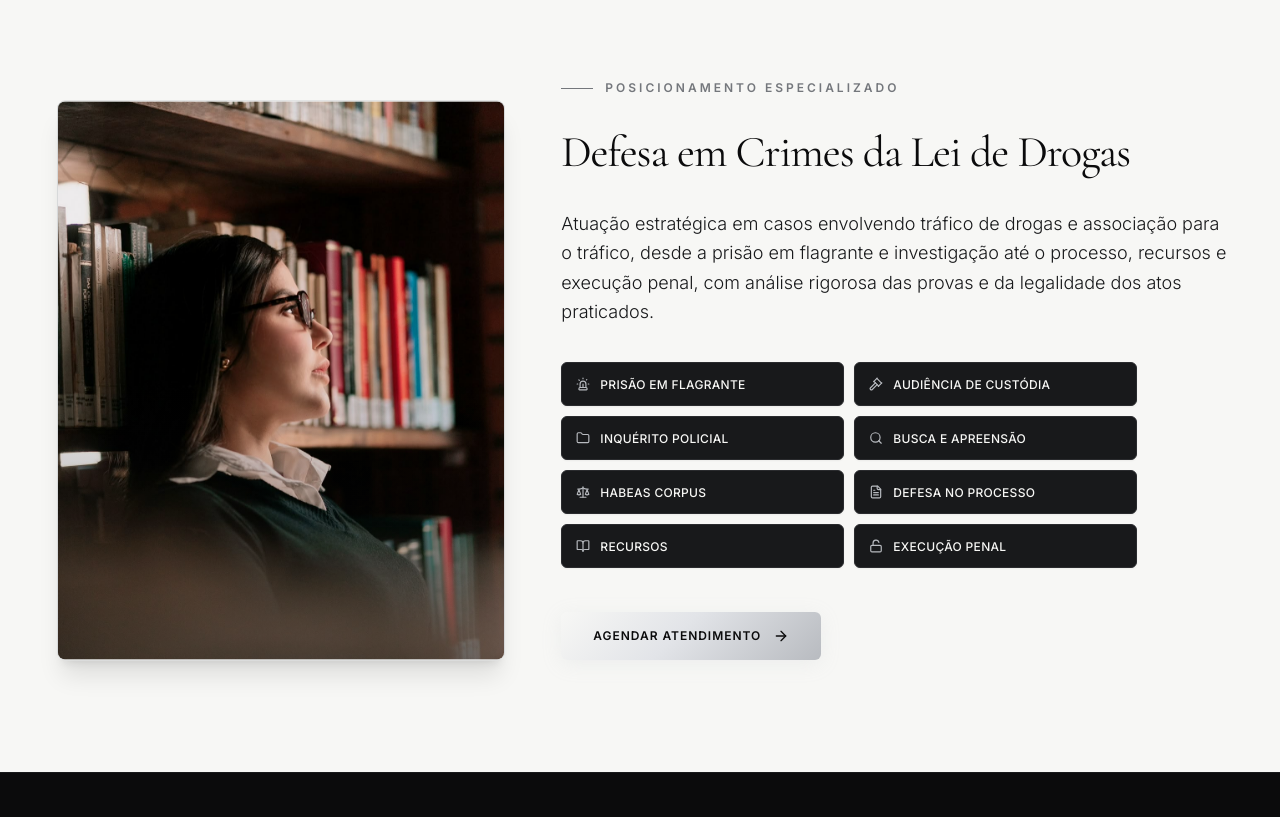
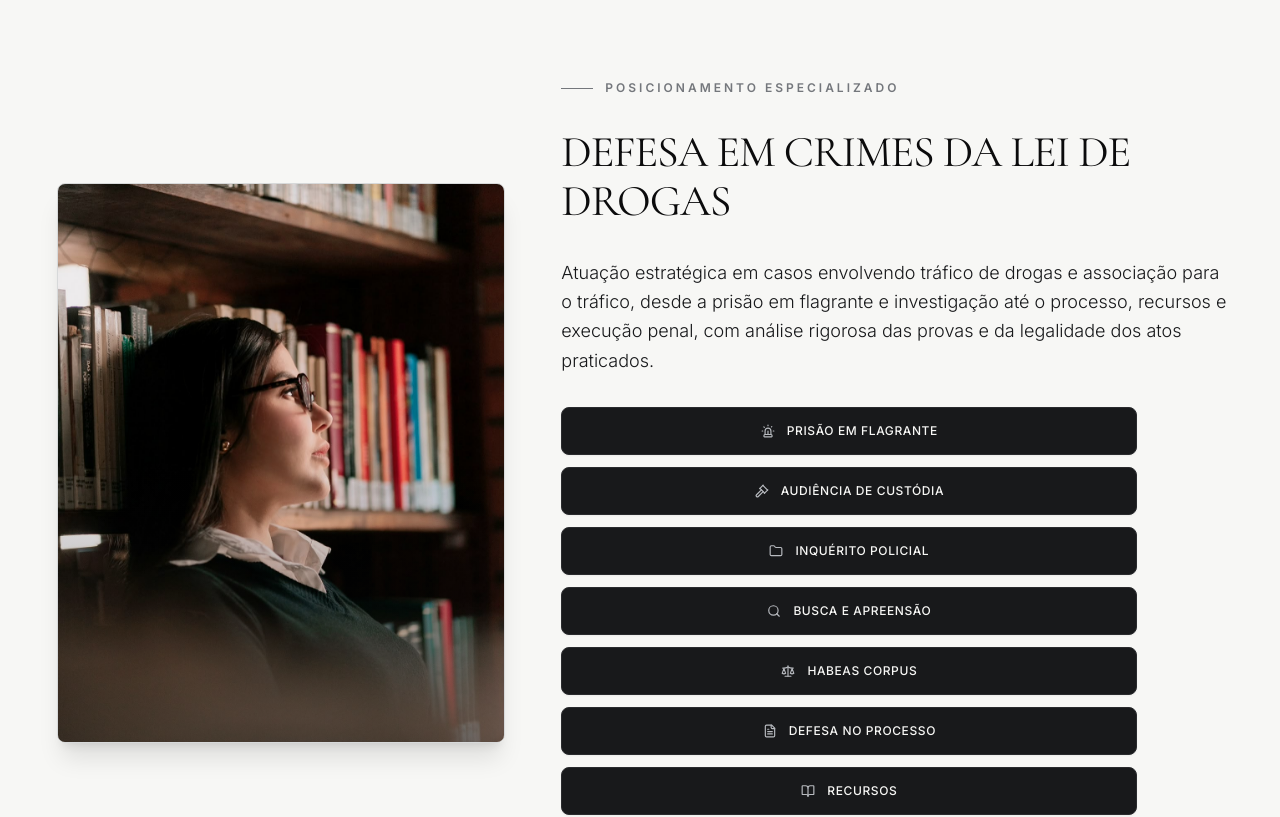
Before and after one commit to LucasRodriguesRibeiro/Ramaiane-Advogada, a React (Vite) app: page / in a window 1280 px wide. Shown: the part 2600-3417 px from the top of the page. Built offline with nearby package versions, Linux system fonts and the light colour scheme; a web font is replaced by a local one.

Commit message:
Ajuste na tipografia dos títulos e layout vertical centralizado dos serviços de drogas

```diff
--- a/src/components/FourthFold.tsx
+++ b/src/components/FourthFold.tsx
@@ -53,8 +53,8 @@ export const FourthFold: React.FC<FourthFoldProps> = ({ onOpenEmergencyModal })
           </div>
 
           {/* Title */}
-          <h2 className="font-serif-title text-3xl sm:text-4xl lg:text-[2.75rem] font-normal text-[#0B0B0C] tracking-tight">
-            Defesa em Crimes da Lei de Drogas
+          <h2 className="font-serif-title text-3xl sm:text-4xl lg:text-[2.75rem] font-normal text-[#0B0B0C] tracking-tight uppercase">
+            DEFESA EM CRIMES DA LEI DE DROGAS
           </h2>
 
           {/* Text Paragraph */}
@@ -62,17 +62,17 @@ export const FourthFold: React.FC<FourthFoldProps> = ({ onOpenEmergencyModal })
             Atuação estratégica em casos envolvendo tráfico de drogas e associação para o tráfico, desde a prisão em flagrante e investigação até o processo, recursos e execução penal, com análise rigorosa das provas e da legalidade dos atos praticados.
           </p>
 
-          {/* Discrete Services Grid - 2 columns (em pares) */}
-          <div className="py-1 grid grid-cols-2 gap-2 sm:gap-2.5 max-w-xl w-full">
+          {/* Discrete Services List - 1 column (um embaixo do outro com mesma largura e altura) */}
+          <div className="flex flex-col space-y-3 max-w-xl w-full">
             {steps.map((step) => {
               const IconComponent = step.icon;
               return (
                 <div
                   key={step.label}
-                  className="bg-[#18191B] text-[#F7F7F5] px-2.5 py-2 sm:px-3.5 sm:py-2.5 rounded-md flex items-center space-x-2 sm:space-x-2.5 min-h-[42px] sm:min-h-[44px] w-full border border-[#2A2B2E] hover:border-[#B8BBC0]/60 hover:bg-[#202225] transition-all group shadow-xs"
+                  className="bg-[#18191B] text-[#F7F7F5] px-4 h-11 sm:h-12 rounded-lg flex items-center justify-center space-x-2.5 sm:space-x-3 w-full border border-[#2A2B2E] hover:border-[#B8BBC0]/60 hover:bg-[#202225] transition-all group shadow-xs"
                 >
                   <IconComponent className="w-3.5 h-3.5 text-[#B8BBC0] shrink-0 group-hover:text-white transition-colors" />
-                  <span className="text-[10px] sm:text-xs font-medium tracking-wide uppercase text-[#F7F7F5] leading-tight">
+                  <span className="text-xs font-medium tracking-wider uppercase text-[#F7F7F5] leading-none text-center">
                     {step.label}
                   </span>
                 </div>
--- a/src/components/PracticeAreasFold.tsx
+++ b/src/components/PracticeAreasFold.tsx
@@ -44,7 +44,7 @@ export const PracticeAreasFold: React.FC<PracticeAreasFoldProps> = ({ onOpenEmer
             <span>ÁREAS DE ATUAÇÃO</span>
           </div>
 
-          <h2 className="font-serif-title text-3xl sm:text-4xl lg:text-[2.75rem] font-normal text-[#F7F7F5] tracking-tight">
+          <h2 className="font-serif-title text-3xl sm:text-4xl lg:text-[2.75rem] font-normal text-[#F7F7F5] tracking-tight uppercase">
             ATUAÇÃO TÉCNICA E ESTRATÉGICA
           </h2>
         </div>
--- a/src/components/ThirdFold.tsx
+++ b/src/components/ThirdFold.tsx
@@ -37,7 +37,7 @@ export const ThirdFold: React.FC<ThirdFoldProps> = ({ onOpenEmergencyModal }) =>
             <span>SITUAÇÕES QUE EXIGEM ATUAÇÃO IMEDIATA</span>
           </div>
 
-          <h2 className="font-serif-title text-3xl sm:text-4xl lg:text-[2.75rem] font-normal text-[#F7F7F5] tracking-tight">
+          <h2 className="font-serif-title text-3xl sm:text-4xl lg:text-[2.75rem] font-normal text-[#F7F7F5] tracking-tight uppercase">
             QUANDO CADA DECISÃO IMPORTA.
           </h2>
 
```
